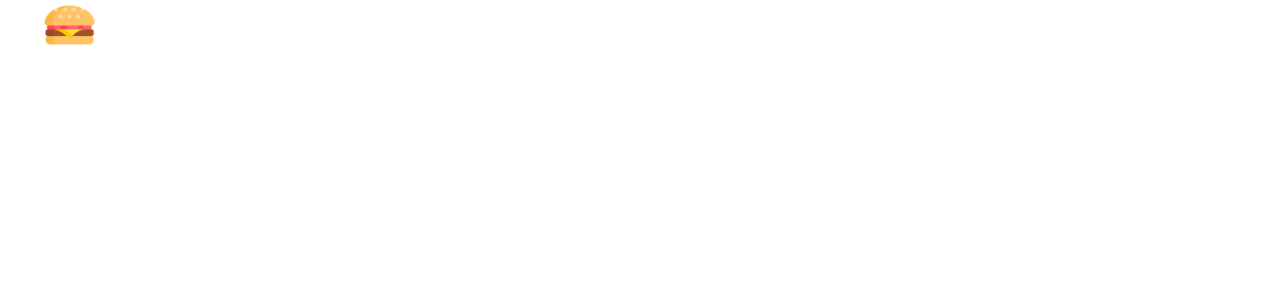
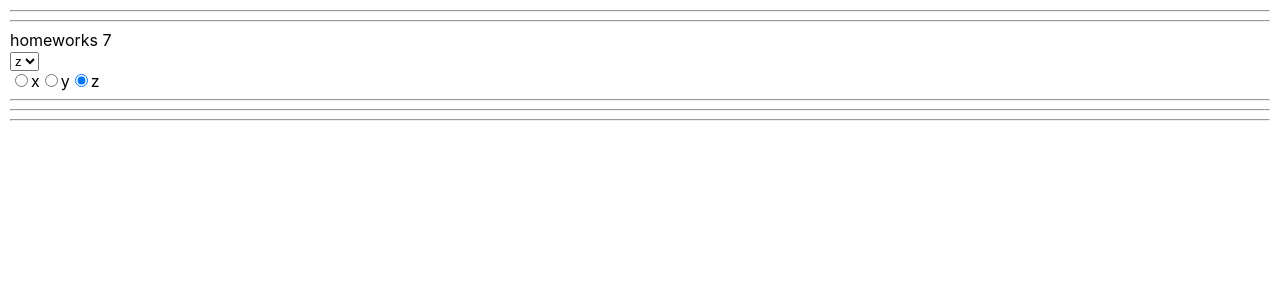
Before and after one commit to nazarPryt/Tasks-from-Ignat, a React (Create React App) app: page / in a window 1280 px wide. Shown: the top 300 px of the page. Built offline with nearby package versions, Linux system fonts and the light colour scheme.

Commit message:
7-th Task (first commit)

```diff
--- a/src/p1-main/m1-ui/u1-app/App.module.css
+++ b/src/p1-main/m1-ui/u1-app/App.module.css
@@ -1,3 +1,3 @@
 .App {
-
+margin: 10px;
 }
--- a/src/p1-main/m1-ui/u1-app/App.tsx
+++ b/src/p1-main/m1-ui/u1-app/App.tsx
@@ -1,12 +1,14 @@
 import React from 'react'
 import s from './App.module.css'
 import HW5 from "../../../p2-homeworks/h5-rrd-v6/HW5";
+import HW7 from "../../../p2-homeworks/h7/HW7";
 
 function App() {
     return (
 
         <div className={s.App}>
-            <HW5/>
+            {/*<HW5/>*/}
+            <HW7/>
         </div>
 
     )
--- a/src/p2-homeworks/h5-rrd-v6/pages/Junior.tsx
+++ b/src/p2-homeworks/h5-rrd-v6/pages/Junior.tsx
@@ -1,12 +1,15 @@
 import React from 'react';
 import {Link} from "react-router-dom";
 import s from "../HW5.module.css";
+import HW7 from "../../h7/HW7";
 
 const Junior = () => {
     return (
         <div>
             <Link className={s.navLink} to={'/'}>Turn Back</Link>
+
             junior
+            <HW7/>
         </div>
     );
 };
--- a/src/p2-homeworks/h7/HW7.tsx
+++ b/src/p2-homeworks/h7/HW7.tsx
@@ -5,14 +5,14 @@ import SuperRadio from './common/c6-SuperRadio/SuperRadio'
 const arr = ['x', 'y', 'z']
 
 function HW7() {
-    const [value, onChangeOption] = useState(arr[1])
-
+    const [value, onChangeOption] = useState<string>(arr[2])
+    console.log(value)
     return (
         <div>
             <hr/>
+            <hr/>
             homeworks 7
 
-            {/*should work (должно работать)*/}
             <div>
                 <SuperSelect
                     options={arr}
@@ -30,6 +30,7 @@ function HW7() {
             </div>
 
             <hr/>
+            <hr/>
             {/*для личного творчества, могу проверить*/}
             {/*<AlternativeSuperSelect/>*/}
             {/*<AlternativeSuperRadio/>*/}
--- a/src/p2-homeworks/h7/common/c5-SuperSelect/SuperSelect.tsx
+++ b/src/p2-homeworks/h7/common/c5-SuperSelect/SuperSelect.tsx
@@ -14,10 +14,11 @@ const SuperSelect: React.FC<SuperSelectPropsType> = (
         ...restProps
     }
 ) => {
-    const mappedOptions: any[] = []; // map options with key
+    const mappedOptions: any[] = options ? options.map((o,i) => <option key={i} value={o}>{o}</option>) : [];
 
     const onChangeCallback = (e: ChangeEvent<HTMLSelectElement>) => {
         // onChange, onChangeOption
+
     }
 
     return (
--- a/src/p2-homeworks/h7/common/c6-SuperRadio/SuperRadio.tsx
+++ b/src/p2-homeworks/h7/common/c6-SuperRadio/SuperRadio.tsx
@@ -16,15 +16,24 @@ const SuperRadio: React.FC<SuperRadioPropsType> = (
     }
 ) => {
     const onChangeCallback = (e: ChangeEvent<HTMLInputElement>) => {
+        console.log(e.currentTarget)
+        // let val = onChange(e.currentTarget.checked)
         // onChange, onChangeOption
+        if (e.currentTarget.value){
+            // onChangeOption(e.currentTarget.value)
+        }
     }
 
 
-    const mappedOptions: any[] = options ? options.map((o, i) => ( // map options with key
+    const mappedOptions: any[] = options ? options.map((o, i) => (
         <label key={name + '-' + i}>
             <input
                 type={'radio'}
                 // name, checked, value, onChange
+                value={o}
+                onChange={onChangeCallback}
+                name={name}
+                checked={true}
             />
             {o}
         </label>
```
